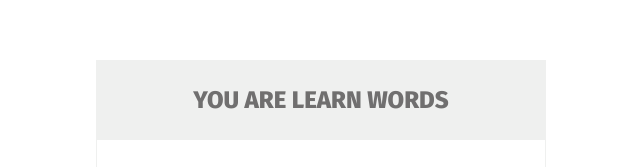
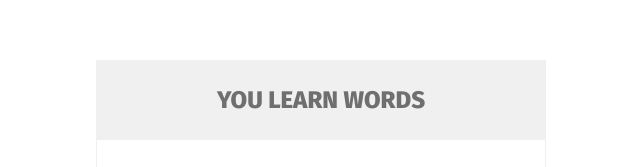
Before and after one commit to TomaszJarosiewicz/learning-words, a website: page index.html in a window 1280 px wide. Shown: the part 137-304 px from the top of the page, without its empty margins (319-959 px from the left). Drawn offline with nearby package versions, Linux system fonts and the light colour scheme; files that its build step writes are made by us from their sources.

Commit message:
Modify index.html

```diff
--- a/index.html
+++ b/index.html
@@ -13,7 +13,7 @@
         <section class="container">
             <div class="box">
                 <div class="box-header">
-                    <span>You are learn words</span>
+                    <span>You learn words</span>
                 </div>
                 <div class="box-body">
                     <div class="box-numberQuestion">
```
